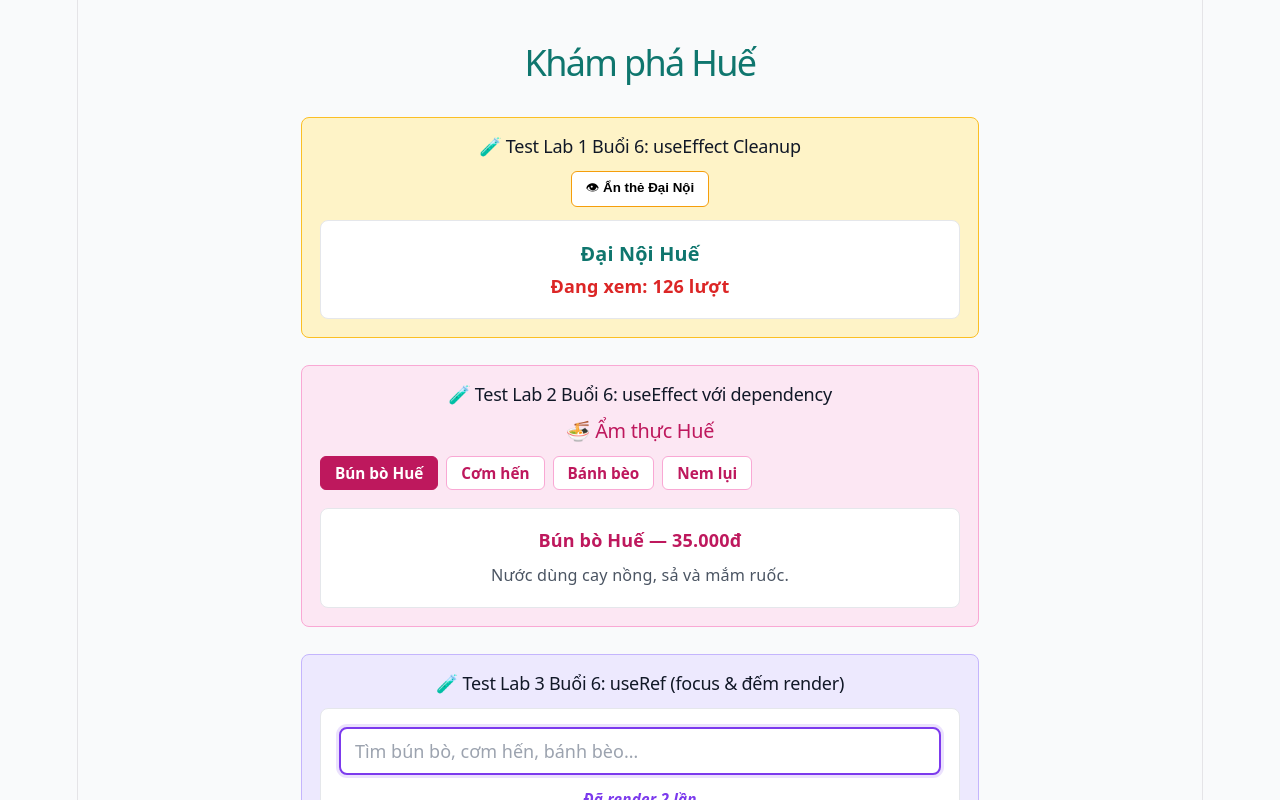
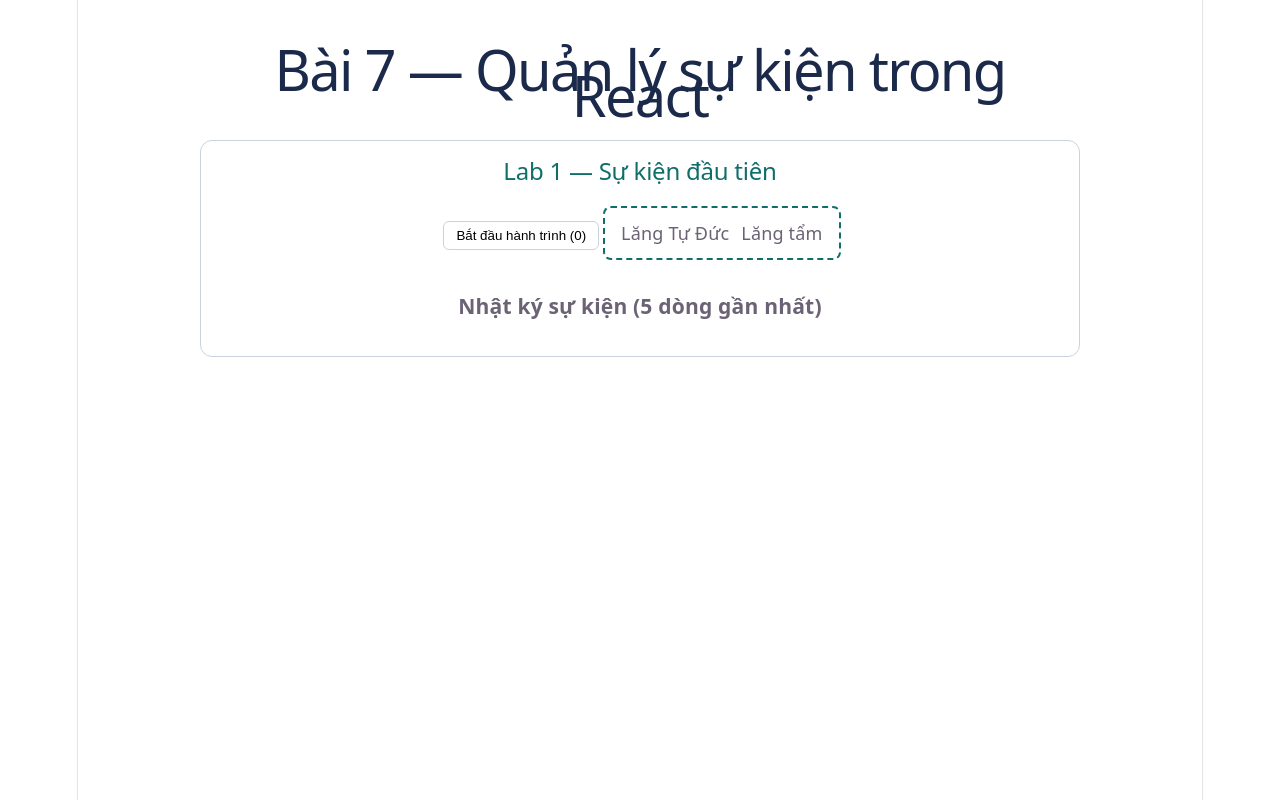
Before and after one commit to baophubaith123-blip/Phu-xuan-react, a React (Vite) app: page / in a window 1280 px wide. Shown: the top 800 px of the page. Built offline with nearby package versions, Linux system fonts and the light colour scheme.

Commit message:
Lab 1 Session 7: Event handler & event object

```diff
--- a/src/App.tsx
+++ b/src/App.tsx
@@ -1,128 +1,7 @@
-// App.tsx — Buổi 6: Test useEffect, useRef, useMemo, useCallback, Custom Hook
-// Buổi 5–6 · INT.7.18 — Web FrontEnd nâng cao
+// App.tsx — Buổi 7: Quản lý sự kiện trong React
 
-import { useState } from 'react';
-import './App.css';
-import AttractionList from './components/AttractionList';
-import CategoryTabs from './components/CategoryTabs';
-import LuotXemDaiNoi from './features/landmarks/LuotXemDaiNoi';
-import DanhSachDiaDanh from './features/landmarks/DanhSachDiaDanh';
-import TrangMonAn from './features/food/TrangMonAn';
-import TimMonAn from './features/food/TimMonAn';
-import TimMonAnDebounce from './features/food/TimMonAnDebounce';   // ← Thêm
-import { attractions } from './data/attractions';
+import Bai7Page from './pages/Bai7Page';
 
-function App() {
-  const [selectedCategory, setSelectedCategory] = useState('Tất cả');
-  const [hienThi, setHienThi] = useState(true);
-
-  const categories = [
-    'Tất cả',
-    ...new Set(attractions.map((item) => item.category)),
-  ];
-
-  const filteredAttractions =
-    selectedCategory === 'Tất cả'
-      ? attractions
-      : attractions.filter((item) => item.category === selectedCategory);
-
-  return (
-    <div className="app">
-      <h1>Khám phá Huế</h1>
-
-      {/* === Lab 1 Buổi 6 === */}
-      <div style={{
-        padding: '1rem',
-        marginBottom: '1.5rem',
-        background: '#fef3c7',
-        border: '1px solid #fbbf24',
-        borderRadius: '8px'
-      }}>
-        <h2 style={{ fontSize: '1rem', marginBottom: '0.75rem' }}>
-          🧪 Test Lab 1 Buổi 6: useEffect Cleanup
-        </h2>
-        <button
-          onClick={() => setHienThi(!hienThi)}
-          style={{
-            padding: '6px 14px',
-            marginBottom: '0.75rem',
-            borderRadius: '6px',
-            border: '1px solid #f59e0b',
-            background: '#ffffff',
-            cursor: 'pointer',
-            fontWeight: 600,
-          }}
-        >
-          {hienThi ? '👁 Ẩn thẻ Đại Nội' : '👁 Hiện thẻ Đại Nội'}
-        </button>
-        {hienThi && <LuotXemDaiNoi />}
-      </div>
-
-      {/* === Lab 2 Buổi 6 === */}
-      <div style={{
-        padding: '1rem',
-        marginBottom: '1.5rem',
-        background: '#fce7f3',
-        border: '1px solid #f9a8d4',
-        borderRadius: '8px'
-      }}>
-        <h2 style={{ fontSize: '1rem', marginBottom: '0.75rem' }}>
-          🧪 Test Lab 2 Buổi 6: useEffect với dependency
-        </h2>
-        <TrangMonAn />
-      </div>
-
-      {/* === Lab 3 Buổi 6 === */}
-      <div style={{
-        padding: '1rem',
-        marginBottom: '1.5rem',
-        background: '#ede9fe',
-        border: '1px solid #c4b5fd',
-        borderRadius: '8px'
-      }}>
-        <h2 style={{ fontSize: '1rem', marginBottom: '0.75rem' }}>
-          🧪 Test Lab 3 Buổi 6: useRef (focus & đếm render)
-        </h2>
-        <TimMonAn />
-      </div>
-
-      {/* === Lab 4 Buổi 6 === */}
-      <div style={{
-        padding: '1rem',
-        marginBottom: '1.5rem',
-        background: '#dbeafe',
-        border: '1px solid #93c5fd',
-        borderRadius: '8px'
-      }}>
-        <h2 style={{ fontSize: '1rem', marginBottom: '0.75rem' }}>
-          🧪 Test Lab 4 Buổi 6: useMemo + useCallback + React.memo
-        </h2>
-        <DanhSachDiaDanh />
-      </div>
-
-      {/* === Lab 5 Buổi 6: Custom Hook useDebounce === */}
-      <div style={{
-        padding: '1rem',
-        marginBottom: '1.5rem',
-        background: '#dcfce7',
-        border: '1px solid #86efac',
-        borderRadius: '8px'
-      }}>
-        <h2 style={{ fontSize: '1rem', marginBottom: '0.75rem' }}>
-          🧪 Test Lab 5 Buổi 6: Custom Hook useDebounce
-        </h2>
-        <TimMonAnDebounce />
-      </div>
-
-      <CategoryTabs
-        categories={categories}
-        selectedCategory={selectedCategory}
-        onSelectCategory={setSelectedCategory}
-      />
-
-      <AttractionList attractions={filteredAttractions} />
-    </div>
-  );
+export default function App() {
+  return <Bai7Page />;
 }
-
-export default App;
--- /dev/null
+++ b/src/components/Bai7/ThuSuKien.tsx
@@ -0,0 +1,55 @@
+import { useRef, useState } from 'react';
+import type { MouseEvent } from 'react';
+
+interface DongNhatKy {
+  id: number;
+  noiDung: string;
+}
+
+export default function ThuSuKien() {
+  const [soLanBam, setSoLanBam] = useState(0);
+  const [nhatKy, setNhatKy] = useState<DongNhatKy[]>([]);
+  const demId = useRef(0);
+
+  function ghiNhatKy(noiDung: string) {
+    demId.current += 1;
+    const dong: DongNhatKy = { id: demId.current, noiDung };
+    setNhatKy((truoc) => [dong, ...truoc].slice(0, 5));
+  }
+
+  function handleBamNut() {
+    setSoLanBam((so) => so + 1);
+    ghiNhatKy('Bấm nút "Bắt đầu hành trình"');
+  }
+
+  function handleBamThe(e: MouseEvent<HTMLDivElement>) {
+    const targetTag = e.target instanceof Element ? e.target.tagName : '?';
+    ghiNhatKy(
+      'type=' + e.type +
+      ' | target=' + targetTag +
+      ' | currentTarget=' + e.currentTarget.tagName
+    );
+  }
+
+  return (
+    <section className="lab">
+      <h2>Lab 1 — Sự kiện đầu tiên</h2>
+
+      <button onClick={handleBamNut}>
+        Bắt đầu hành trình ({soLanBam})
+      </button>
+
+      <div className="the-thu" onClick={handleBamThe}>
+        <span className="ten">Lăng Tự Đức</span>
+        <span className="loai">Lăng tẩm</span>
+      </div>
+
+      <h3>Nhật ký sự kiện (5 dòng gần nhất)</h3>
+      <ol className="nhat-ky">
+        {nhatKy.map((dong) => (
+          <li key={dong.id}>{dong.noiDung}</li>
+        ))}
+      </ol>
+    </section>
+  );
+}
--- /dev/null
+++ b/src/pages/Bai7Page.tsx
@@ -0,0 +1,16 @@
+// Bai7Page.tsx — Trang chính của Bài 7
+// Buổi 7 · INT.7.18 — Web FrontEnd nâng cao
+
+import '../styles/Bai7.css';
+import ThuSuKien from '../components/Bai7/ThuSuKien';
+
+export default function Bai7Page() {
+  return (
+    <main className="trang-Bai7">
+      <h1>Bài 7 — Quản lý sự kiện trong React</h1>
+
+      {/* Các lab sẽ được gắn vào đây */}
+      <ThuSuKien />
+    </main>
+  );
+}
--- /dev/null
+++ b/src/styles/Bai7.css
@@ -0,0 +1,25 @@
+/* Bảng màu Ocean-depth dùng chung của khoá học */
+:root { --navy: #1b2a4a; --teal: #0f6e6a; --amber: #b8860b; --vien: #c9d3de; }
+
+.trang-Bai7 {
+  max-width: 880px; margin: 0 auto; padding: 24px;
+  font-family: system-ui, sans-serif;
+}
+.trang-Bai7 h1 { color: var(--navy); }
+.lab {
+  border: 1px solid var(--vien); border-radius: 12px;
+  padding: 16px 20px; margin: 20px 0;
+}
+.lab h2 { color: var(--teal); margin-top: 0; }
+button {
+  cursor: pointer; margin: 4px; padding: 6px 12px;
+  border-radius: 6px; border: 1px solid var(--vien); background: #fff;
+}
+button:disabled { opacity: 0.5; cursor: not-allowed; }
+
+/* Lab 1 */
+.the-thu {
+  display: inline-flex; gap: 12px; padding: 12px 16px; margin: 12px 0;
+  border: 2px dashed var(--teal); border-radius: 8px; cursor: pointer;
+}
+.nhat-ky { font-family: monospace; font-size: 14px; }
```
Also changed, not shown: src/data/diaDanhHue.ts (added, +23 -0 lines), src/data/monAnHue.ts (added, +17 -0 lines).
